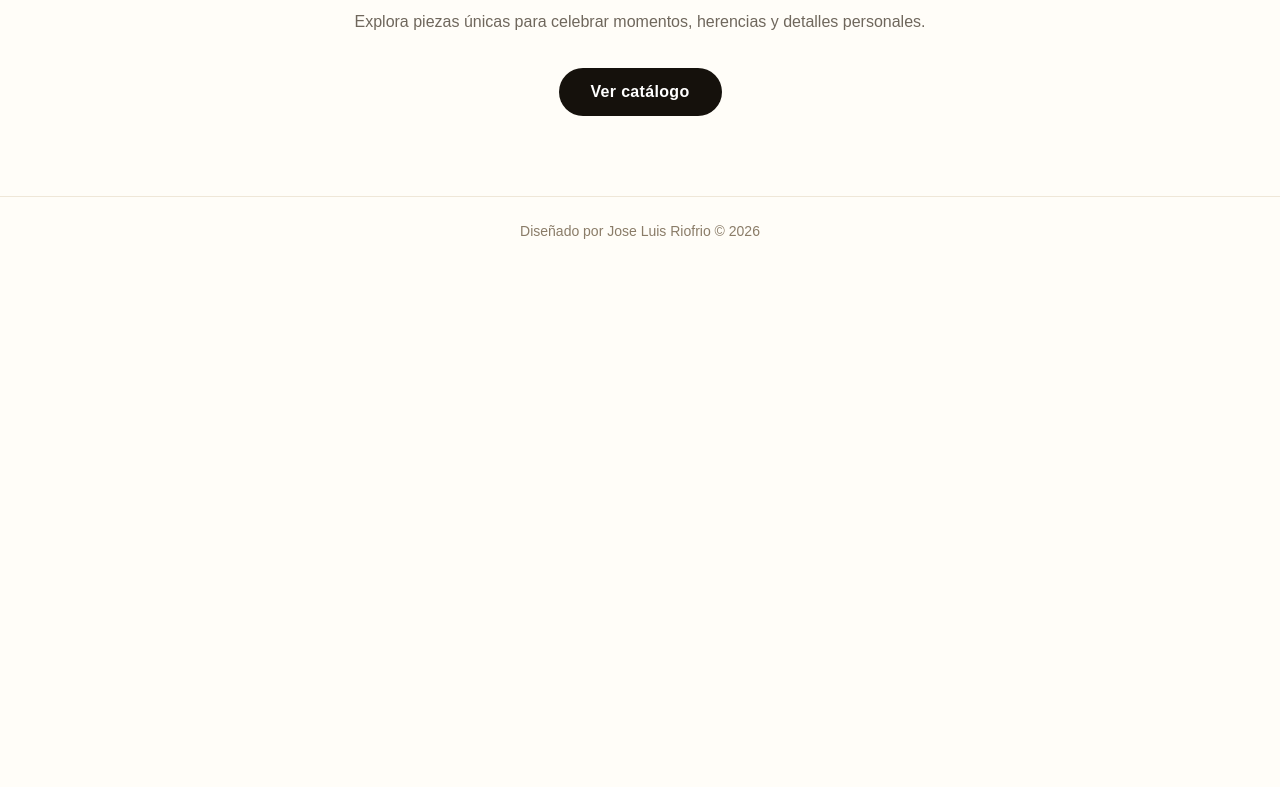
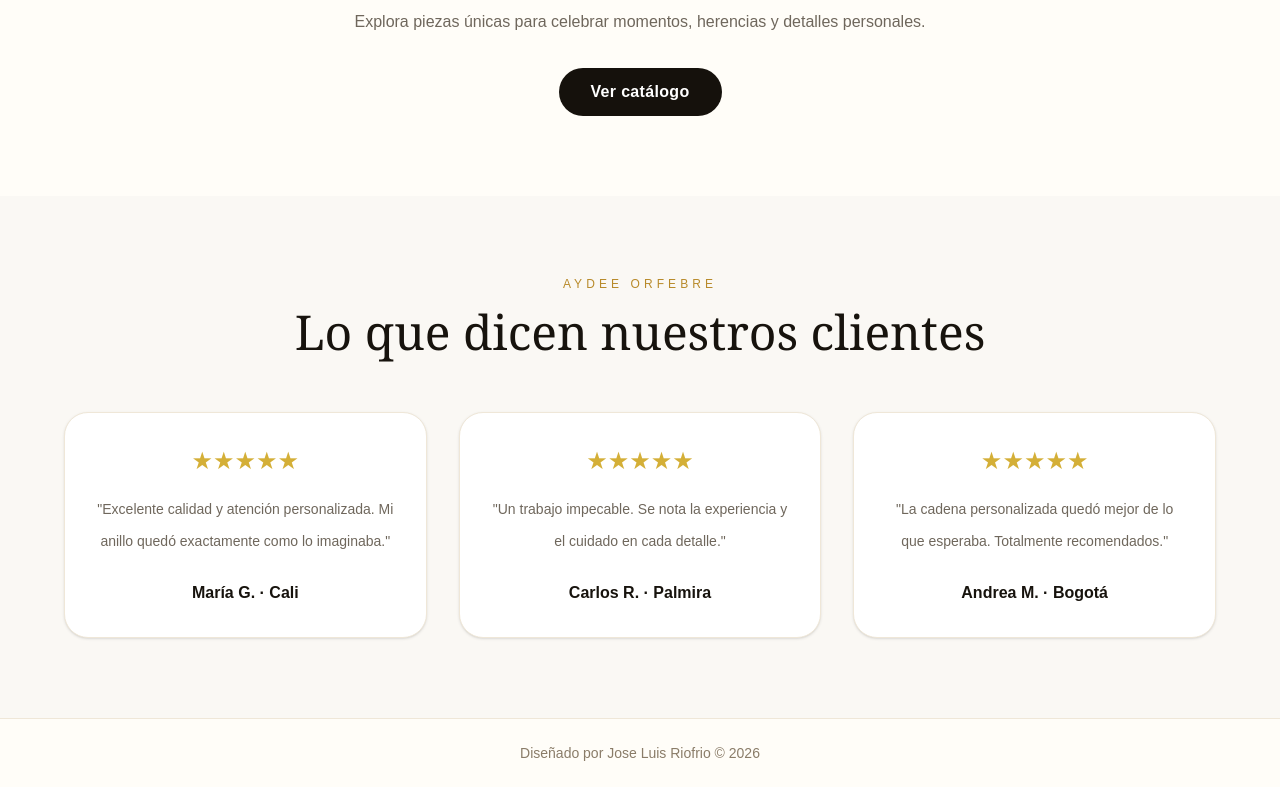
Before and after one commit to aydeeorfebreria/joyeria, a Next.js app: page / in a window 1280 px wide. Shown: the part 1324-2111 px from the top of the page. Before the commit the page ends 1589 px from the top, so only its background shows below. Built offline with nearby package versions, Linux system fonts and the light colour scheme.

Commit message:
Mejoras en el catalogo de bisuteria, se deja la clasificacion y las carpetas de las fotos

```diff
--- a/app/catalogo/CatalogContent.tsx
+++ b/app/catalogo/CatalogContent.tsx
@@ -12,33 +12,24 @@ type CatalogContentProps = {
 export default function CatalogContent({ categories }: CatalogContentProps) {
   const t = useTranslations();
 
-  return (
-    <>
-      <section className="pt-36 pb-16 text-center px-6">
+  const orfebreria = categories.filter(
+    (categoria) => !categoria.name.startsWith("Bisuteria_")
+  );
 
-        <p className="mb-4 text-xs uppercase tracking-[0.34em] text-gold">
-          {t.catalog.eyebrow}
-        </p>
+  const bisuteria = categories.filter(
+    (categoria) => categoria.name.startsWith("Bisuteria_")
+  );
 
-        <h1 className="font-display text-5xl md:text-6xl font-normal mb-5">
-          {t.catalog.title}
-        </h1>
-
-        <p className="text-[#6f675c] text-lg leading-8 max-w-2xl mx-auto">
-          {t.catalog.description}
-        </p>
-
-      </section>
-
-      <section className="max-w-7xl mx-auto px-6 pb-24">
-
+  const renderCategoryGrid = (items: CatalogCategory[]) => (
     <div className="grid grid-cols-1 sm:grid-cols-2 lg:grid-cols-3 gap-10">
 
-          {categories.map((categoria) => {
+      {items.map((categoria) => {
+        const rawName = categoria.name.replace("Bisuteria_", "");
+
         const categoryName =
           t.catalog.categories[
-                categoria.name as keyof typeof t.catalog.categories
-              ] ?? categoria.name;
+            rawName as keyof typeof t.catalog.categories
+          ] ?? rawName;
 
         return (
           <div
@@ -82,6 +73,57 @@ export default function CatalogContent({ categories }: CatalogContentProps) {
       })}
 
     </div>
+  );
+
+  return (
+    <>
+      <section className="pt-36 pb-16 text-center px-6">
+
+        <p className="mb-4 text-xs uppercase tracking-[0.34em] text-gold">
+          {t.catalog.eyebrow}
+        </p>
+
+        <h1 className="font-display text-5xl md:text-6xl font-normal mb-5">
+          {t.catalog.title}
+        </h1>
+
+        <p className="text-[#6f675c] text-lg leading-8 max-w-2xl mx-auto">
+          {t.catalog.description}
+        </p>
+
+      </section>
+
+      <section className="max-w-7xl mx-auto px-6 pb-24">
+
+        {/* ORFEBRERÍA */}
+        <div className="mb-24">
+
+          <h2 className="font-display text-4xl md:text-5xl text-center mb-4">
+            {t.catalog.collectionOrfebreria}
+          </h2>
+
+          <p className="text-center text-[#6f675c] mb-12">
+          {t.catalog.collectionOrfebreriaDescription}
+          </p>
+
+          {renderCategoryGrid(orfebreria)}
+
+        </div>
+
+        {/* BISUTERÍA */}
+        <div>
+
+          <h2 className="font-display text-4xl md:text-5xl text-center mb-4">
+            {t.catalog.collectionBisuteria}
+          </h2>
+
+          <p className="text-center text-[#6f675c] mb-12">
+            {t.catalog.collectionBisuteriaDescription}
+          </p>
+
+          {renderCategoryGrid(bisuteria)}
+
+        </div>
 
     </section>
 
--- a/app/lib/translations.ts
+++ b/app/lib/translations.ts
@@ -24,6 +24,21 @@ export const translations = {
       feature2: "Oro y plata",
       feature3: "Elaboración artesanal",
       feature4: "Atención personalizada",
+      testimonialsTitle: "Lo que dicen nuestros clientes",
+      testimonial1:
+        "Excelente calidad y atención personalizada. Mi anillo quedó exactamente como lo imaginaba.",
+
+      testimonial1Author: "María G. · Cali",
+
+      testimonial2:
+        "Un trabajo impecable. Se nota la experiencia y el cuidado en cada detalle.",
+
+      testimonial2Author: "Carlos R. · Palmira",
+
+      testimonial3:
+        "La cadena personalizada quedó mejor de lo que esperaba. Totalmente recomendados.",
+
+      testimonial3Author: "Andrea M. · Bogotá",
     },
     hero: {
       brand: "AYDEE ORFEBRE",
@@ -58,6 +73,12 @@ export const translations = {
       personalizedService: "Atención personalizada",
       collection: "Colección",
       categoryDescription: "Descubre nuestra colección artesanal de",
+      collectionOrfebreria: "Orfebrería",
+      collectionOrfebreriaDescription:
+      "Joyas artesanales en oro y plata elaboradas con tradición y experiencia.",
+      collectionBisuteria: "Bisutería",
+      collectionBisuteriaDescription:
+      "Accesorios elegantes para complementar cualquier estilo y ocasión.",
       categories: {
         Anillos: "Anillos",
         Aretes: "Aretes",
@@ -65,6 +86,9 @@ export const translations = {
         Cadena: "Cadena",
         Candongas: "Candongas",
         Pulseras: "Pulseras",
+        Collares: "Collares",
+        Sets: "Sets",
+        Accesorios: "Accesorios",
       },
     },
     about: {
@@ -126,6 +150,21 @@ export const translations = {
       feature2: "Gold and Silver",
       feature3: "Handcrafted Jewelry",
       feature4: "Personalized Service",
+      testimonialsTitle: "What our clients say",
+      testimonial1:
+        "Excellent quality and personalized service. My ring turned out exactly as I imagined.",
+
+      testimonial1Author: "María G. · Cali",
+
+      testimonial2:
+        "Impeccable craftsmanship. You can truly see the experience and attention to detail.",
+
+      testimonial2Author: "Carlos R. · Palmira",
+
+      testimonial3:
+        "The custom chain exceeded my expectations. Highly recommended.",
+
+      testimonial3Author: "Andrea M. · Bogotá",
     },
     hero: {
       brand: "AYDEE GOLDSMITH",
@@ -160,6 +199,14 @@ export const translations = {
       personalizedService: "Personalized Service",
       collection: "Collection",
       categoryDescription: "Discover our handcrafted collection of",
+      collectionOrfebreria: "Goldsmithing",
+      collectionOrfebreriaDescription:
+      "Handcrafted gold and silver jewelry created with tradition and expertise.",
+
+      collectionBisuteria: "Fashion Jewelry",
+
+      collectionBisuteriaDescription:
+      "Elegant accessories designed to complement any style and occasion.",
       categories: {
         Anillos: "Rings",
         Aretes: "Earrings",
@@ -167,6 +214,9 @@ export const translations = {
         Cadena: "Chains",
         Candongas: "Hoop earrings",
         Pulseras: "Bracelets",
+        Collares: "Necklaces",
+        Sets: "Sets",
+        Accesorios: "Accessories",
       },
     },
     about: {
--- a/app/page.tsx
+++ b/app/page.tsx
@@ -111,6 +111,75 @@ export default function Home() {
         </Link>
       </section>
 
+      {/* TESTIMONIALS */}
+      <section className="py-20 px-6 bg-[#faf8f4]">
+
+      <div className="max-w-6xl mx-auto text-center">
+
+        <p className="mb-4 text-xs uppercase tracking-[0.34em] text-gold">
+          AYDEE ORFEBRE
+        </p>
+
+        <h2 className="font-display text-4xl md:text-5xl font-normal mb-14">
+          {t.home.testimonialsTitle}
+        </h2>
+
+        <div className="grid md:grid-cols-3 gap-8">
+
+        <div className="bg-white rounded-3xl p-8 border border-[#efe7d8] shadow-sm hover:-translate-y-1 hover:shadow-lg transition duration-300">
+
+            <div className="text-[#d4af37] text-2xl mb-4">
+              ★★★★★
+            </div>
+
+            <p className="text-[#6f675c] text-sm leading-8 mb-6">
+              "{t.home.testimonial1}"
+            </p>
+
+            <span className="font-semibold">
+              {t.home.testimonial1Author}
+            </span>
+
+          </div>
+
+          <div className="bg-white rounded-3xl p-8 border border-[#efe7d8] shadow-sm hover:-translate-y-1 hover:shadow-lg transition duration-300">
+
+            <div className="text-[#d4af37] text-2xl mb-4">
+              ★★★★★
+            </div>
+
+            <p className="text-[#6f675c] text-sm leading-8 mb-6">
+              "{t.home.testimonial2}"
+            </p>
+
+            <span className="font-semibold">
+              {t.home.testimonial2Author}
+            </span>
+
+          </div>
+
+          <div className="bg-white rounded-3xl p-8 border border-[#efe7d8] shadow-sm hover:-translate-y-1 hover:shadow-lg transition duration-300">
+
+            <div className="text-[#d4af37] text-2xl mb-4">
+              ★★★★★
+            </div>
+
+            <p className="text-[#6f675c] text-sm leading-8 mb-6">
+              "{t.home.testimonial3}"
+            </p>
+
+            <span className="font-semibold">
+              {t.home.testimonial3Author}
+            </span>
+
+          </div>
+
+        </div>
+
+      </div>
+
+      </section>
+
       <Footer />
       <WhatsAppButton />
     </main>
```
Lines whose indentation alone changed are shown as unchanged.
